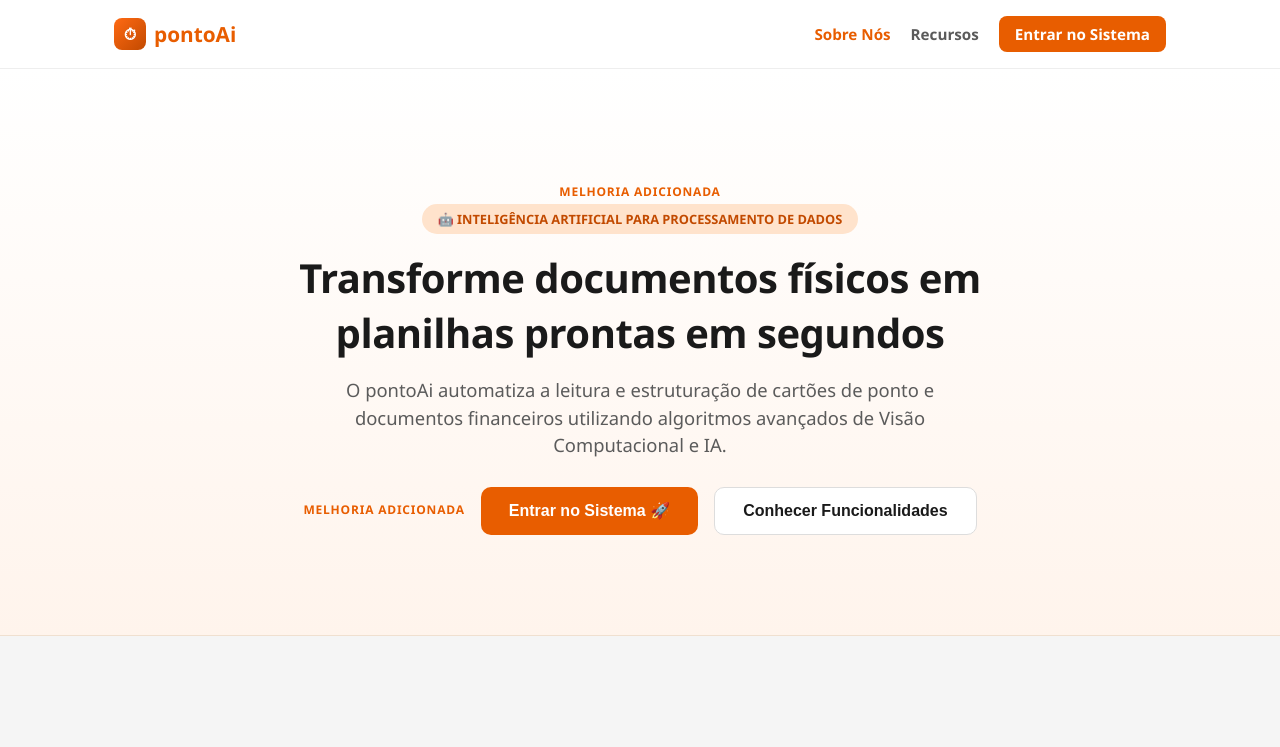
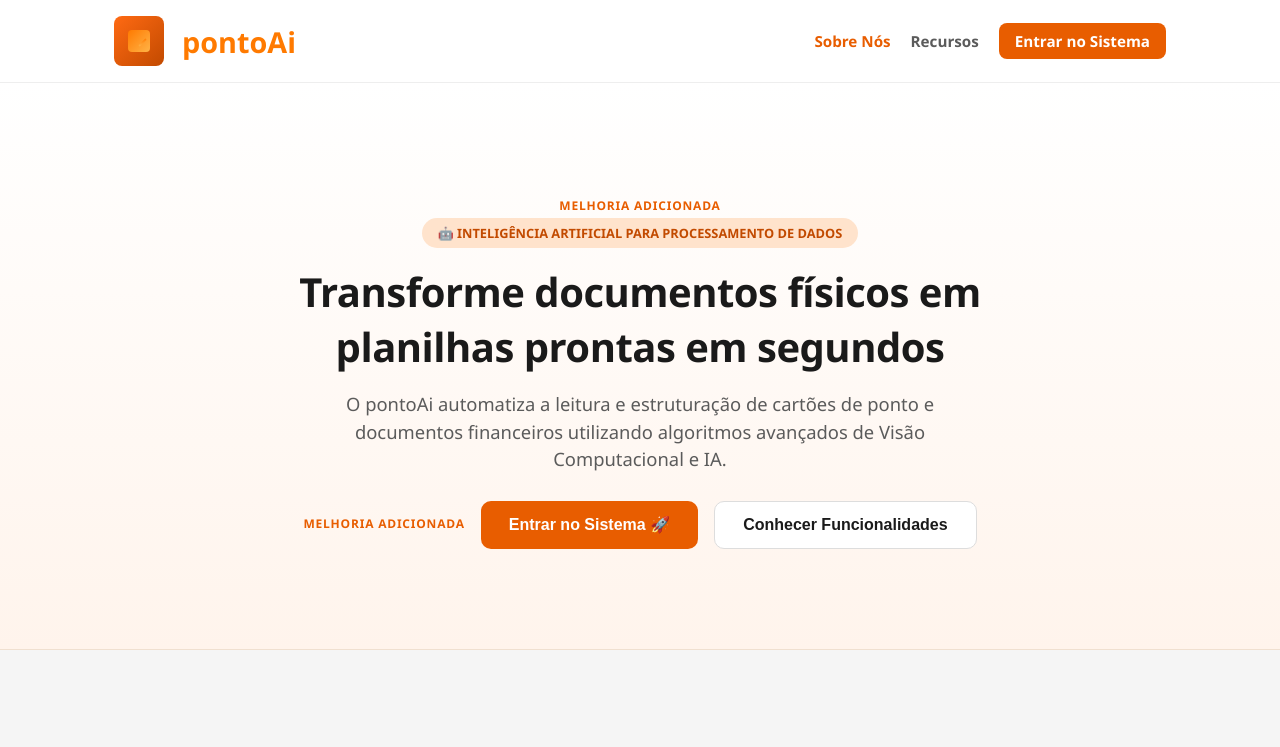
Before and after one commit to DeniseLuiz/ponto-ai, a plain HTML site: page frontend/index.html in a window 1280 px wide. Shown: the top 747 px of the page. Drawn offline with Linux system fonts and the light colour scheme.

```diff
--- a/frontend/index.html
+++ b/frontend/index.html
@@ -5,16 +5,27 @@
 <meta name="viewport" content="width=device-width, initial-scale=1.0">
 <title>pontoAi — Extração Automatizada de Ponto e Financeiro</title>
 <link rel="stylesheet" href="style.css">
+<link rel="icon" type="image/png" href="https://copilot.microsoft.com/th/id/BCO.65b38f34-4abf-45cb-8b8b-df4cc5f0ac58.png">
+
 </head>
 <body>
 
 <!-- HEADER -->
 <header>
   <div class="header-inner">
-    <div class="logo" onclick="showSection('landing-section')" style="cursor: pointer;">
+    <!-- <div class="logo" onclick="showSection('landing-section')" style="cursor: pointer;">
       <div class="logo-icon">⏱</div>
       pontoAi
+    </div> -->
+    <div class="logo" onclick="showSection('landing-section')">
+      <div class="logo-icon">
+        <div class="clock">
+          <div class="hand"></div>
+        </div>
+      </div>
+      <span class="logo-text">pontoAi</span>
     </div>
+
     <nav>
       <a href="#landing-section" id="nav-about" class="active" onclick="showSection('landing-section')">Sobre Nós</a>
       <a href="#features" id="nav-features" onclick="scrollToFeatures()">Recursos</a>
--- a/frontend/style.css
+++ b/frontend/style.css
@@ -75,6 +75,62 @@
   justify-content: center;
   color: white;
   font-size: 1rem;
+}
+.logo {
+  display: flex;
+  align-items: center;
+  cursor: pointer;
+  font-family: 'Segoe UI', sans-serif;
+}
+
+.logo-icon {
+  position: relative;
+  width: 50px;
+  height: 50px;
+  display: grid;
+  grid-template-columns: repeat(3, 1fr);
+  grid-template-rows: repeat(3, 1fr);
+  gap: 3px;
+}
+
+.logo-icon div {
+  background: linear-gradient(135deg, #ff7a00, #ffb347);
+  border-radius: 4px;
+}
+
+.logo-icon div:nth-child(3),
+.logo-icon div:nth-child(6),
+.logo-icon div:nth-child(9) {
+  background: none; /* cria o formato do “D” */
+}
+
+.clock {
+  position: absolute;
+  top: 50%;
+  left: 50%;
+  width: 22px;
+  height: 22px;
+  background: #fff;
+  border-radius: 50%;
+  transform: translate(-50%, -50%);
+}
+
+.hand {
+  position: absolute;
+  width: 2px;
+  height: 10px;
+  background: #ff7a00;
+  top: 6px;
+  left: 10px;
+  transform: rotate(45deg);
+  transform-origin: bottom center;
+}
+
+.logo-text {
+  color: #ff7a00;
+  font-size: 1.8rem;
+  font-weight: 600;
+  margin-left: 10px;
 }
 
 nav {
```
Also changed, not shown: 2 other files.
